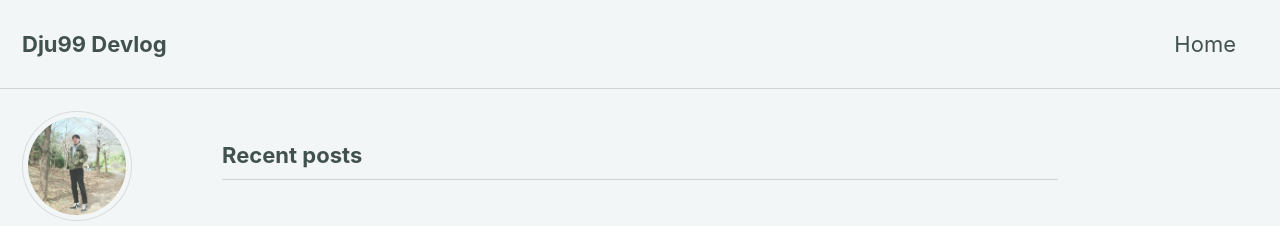
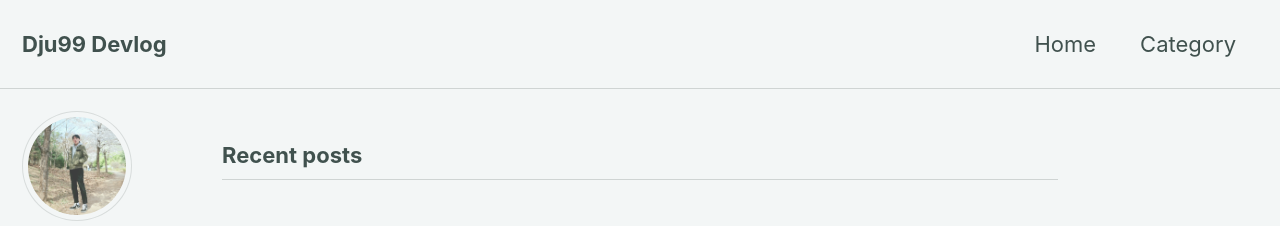
Before and after one commit to dju99/dju99.github.io, a Jekyll site: the page built from index.html, in a window 1280 px wide. Shown: the top 226 px of the page. Built offline with Jekyll 4.4.1, drawn with Linux system fonts in a browser that asks for light colours; cached includes are drawn as plain includes; the list of posts is cut into pages by our own code.

Commit message:
category

```diff
--- a/_data/navigation.yml
+++ b/_data/navigation.yml
@@ -2,8 +2,8 @@
 main:
   - title: "Home"
     url: https://dju99.github.io/
-  # - title: "Github"
-  #   url: https://github.com/dju99?tab=repositories
+  - title: "Category"
+    url: /categories/
   # - title: "Sample Posts"
   #   url: /year-archive/
   # - title: "Sample Collections"
```
